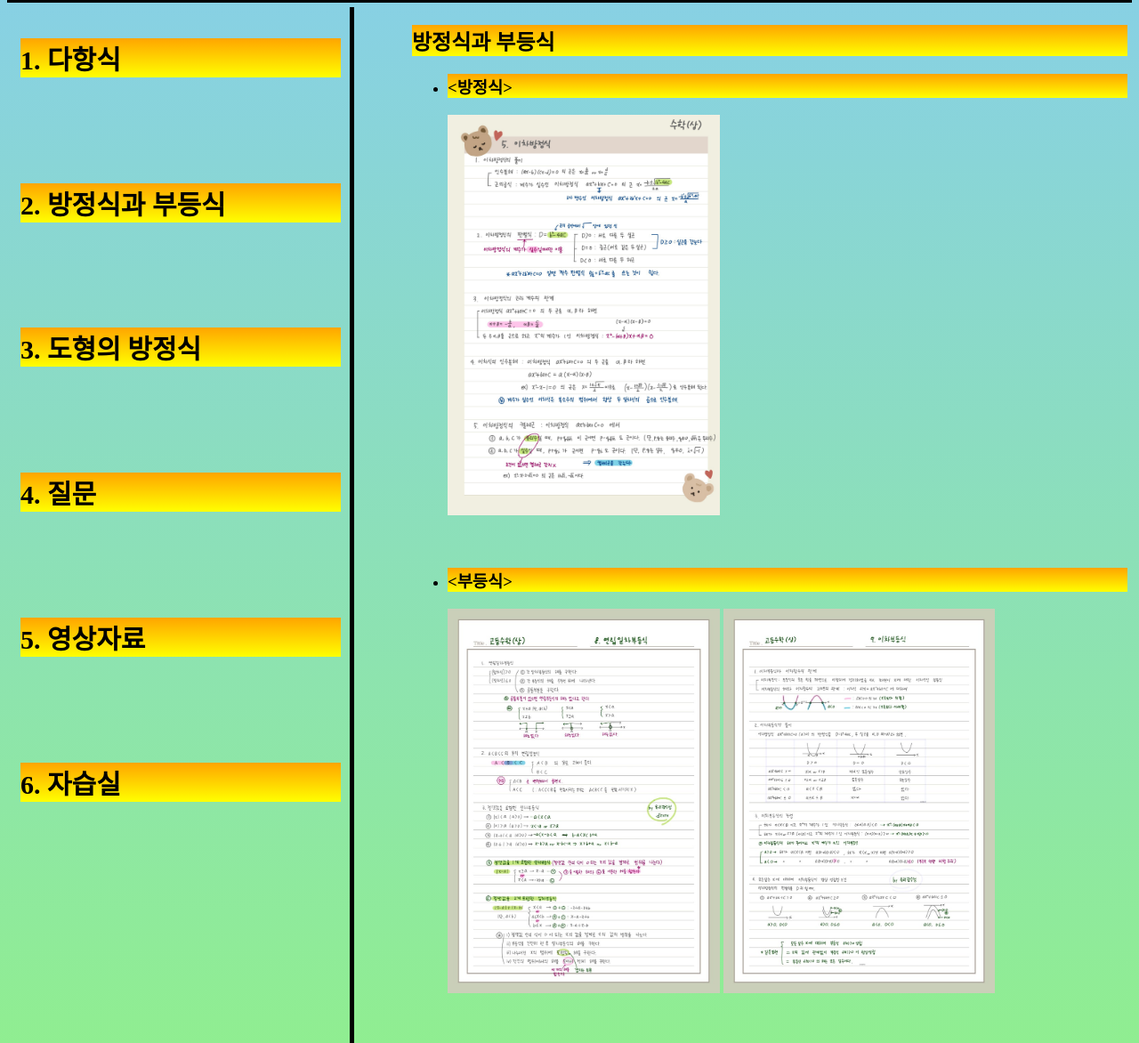
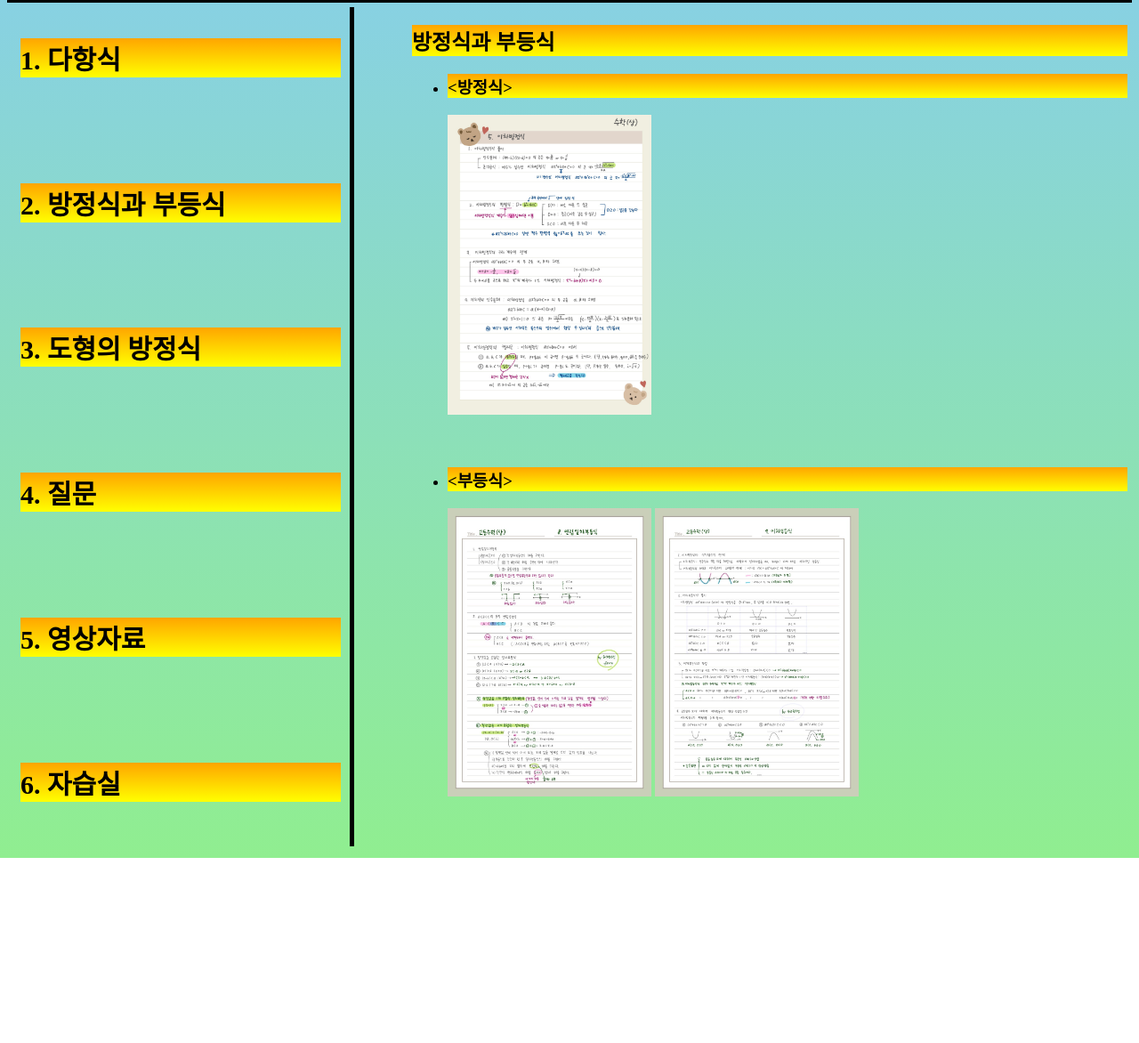
Before and after one commit to thmin8956/deeplearning, a plain HTML site: page 방정식과 부등식.html in a window 1280 px wide. Shown: the part 100-1272 px from the top of the page at 89% size. After the commit the page ends 1064 px from the top, so only its background shows below. Drawn offline with Linux system fonts and the light colour scheme.

Commit message:
Add files via upload

```diff
--- a/방정식과 부등식.html
+++ b/방정식과 부등식.html
@@ -22,11 +22,11 @@
   <h2 style="background:linear-gradient(orange, yellow)">방정식과 부등식</h2>
   <ul>
   <li><h3 style="background:linear-gradient(orange, yellow)"><방정식></h3></li>
-  <img src="이차방정식.jpg" width="40%"><br><br><br>
+  <img src="이차방정식.jpg" width="30%"><br><br><br>
 
   <li><h3 style="background:linear-gradient(orange, yellow)"><부등식></h3></li>
-  <img src="연립일차부등식.jpg" width="40%">
-  <img src="이차부등식.jpg" width="40%"><br><br><br>
+  <img src="연립일차부등식.jpg" width="30%">
+  <img src="이차부등식.jpg" width="30%"><br><br><br>
 </div>
 </body>
 </html>
```
Also changed, not shown: 다항식.html (+1 -1 lines).
